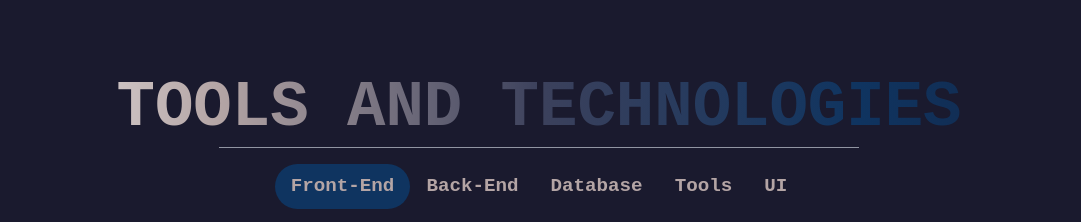
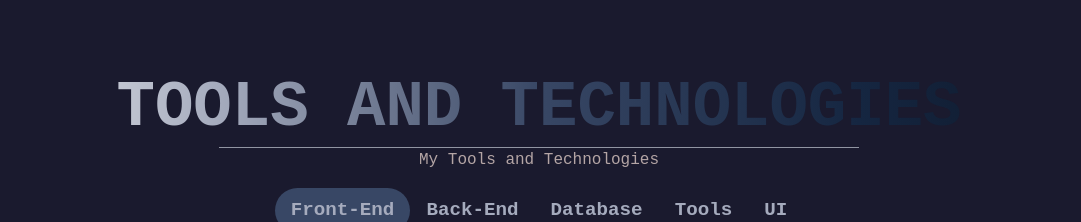
Before and after one commit to zeetaengrg/portfolio, a Next.js app: page / in a window 1280 px wide. Shown: the part 709-931 px from the top of the page, without its empty margins (101-1182 px from the left). Built offline with nearby package versions, Linux system fonts and the light colour scheme.

Commit message:
style: bgGradient and font-color restyled

```diff
--- a/components/Skills.jsx
+++ b/components/Skills.jsx
@@ -1,13 +1,13 @@
-import { Heading, TabList, Tabs, Tab, TabPanels, TabPanel, Image, Flex, Divider, Center } from "@chakra-ui/react";
+import { Heading, Text, TabList, Tabs, Tab, TabPanels, TabPanel, Image, Flex, Divider, Center } from "@chakra-ui/react";
 
 const Skills = () => {
 
     const tabStyle = {
         fontSize: { base: "1rem", md: "1.2rem" },
-        color: "#b4a5a5",
+        color: "#a5abbd",
         _focus: { outline: "none" },
         _active: { bg: "none" },
-        _selected: { bg: "#0F3460"}
+        _selected: { bg: "#384765"}
     };
 
     const imageStyle = {
@@ -23,7 +23,7 @@ const Skills = () => {
                 id="skills"
                 textAlign="center"
                 textTransform="uppercase"
-                bgGradient="linear(to-r, #fff, #B4A5A5, #3C415C, #0F3460, #16213E)"
+                bgGradient="linear(to-r, #fff, #a5abbd, #384765, #152641, #0B111E)"
                 bgClip="text"
                 fontSize={{ base: "3rem", md: "4rem" }}
                 fontFamily="inherit"
@@ -32,6 +32,9 @@ const Skills = () => {
             </Heading>
             <Center>
                 <Divider width="50%" />
+            </Center>
+            <Center>
+                <Text>My Tools and Technologies</Text>
             </Center>
             <Tabs
                 mt="1rem"
```
